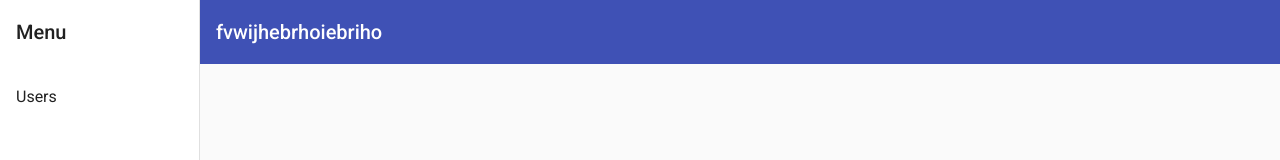
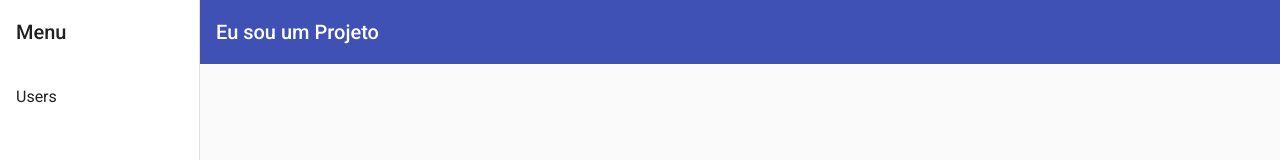
Before and after one commit to jamestmco/estgv-di-tdm-ai3-project-template, an Angular app in the folder client/: page / in a window 1280 px wide. Shown: the top 160 px of the page. Built offline with nearby package versions, Linux system fonts and the light colour scheme.

Commit message:
teste_nuevo

```diff
--- a/client/src/app/material-layout/material-layout.component.html
+++ b/client/src/app/material-layout/material-layout.component.html
@@ -14,7 +14,7 @@
         *ngIf="isHandset$ | async">
         <mat-icon aria-label="Side nav toggle icon">menu</mat-icon>
       </button>
-      <span>fvwijhebrhoiebriho</span>
+      <span>Eu sou um Projeto</span>
     </mat-toolbar>
     <div class="main-content">
       <router-outlet></router-outlet>
```
